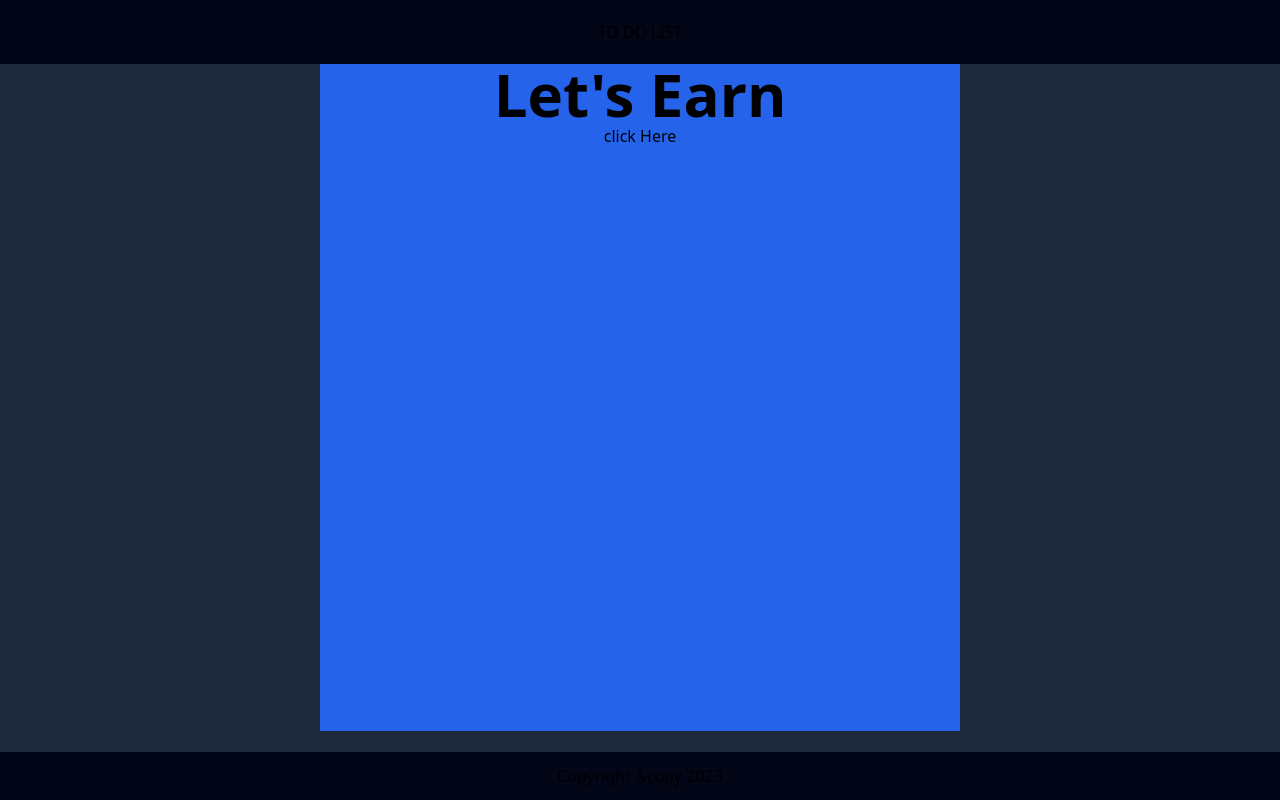
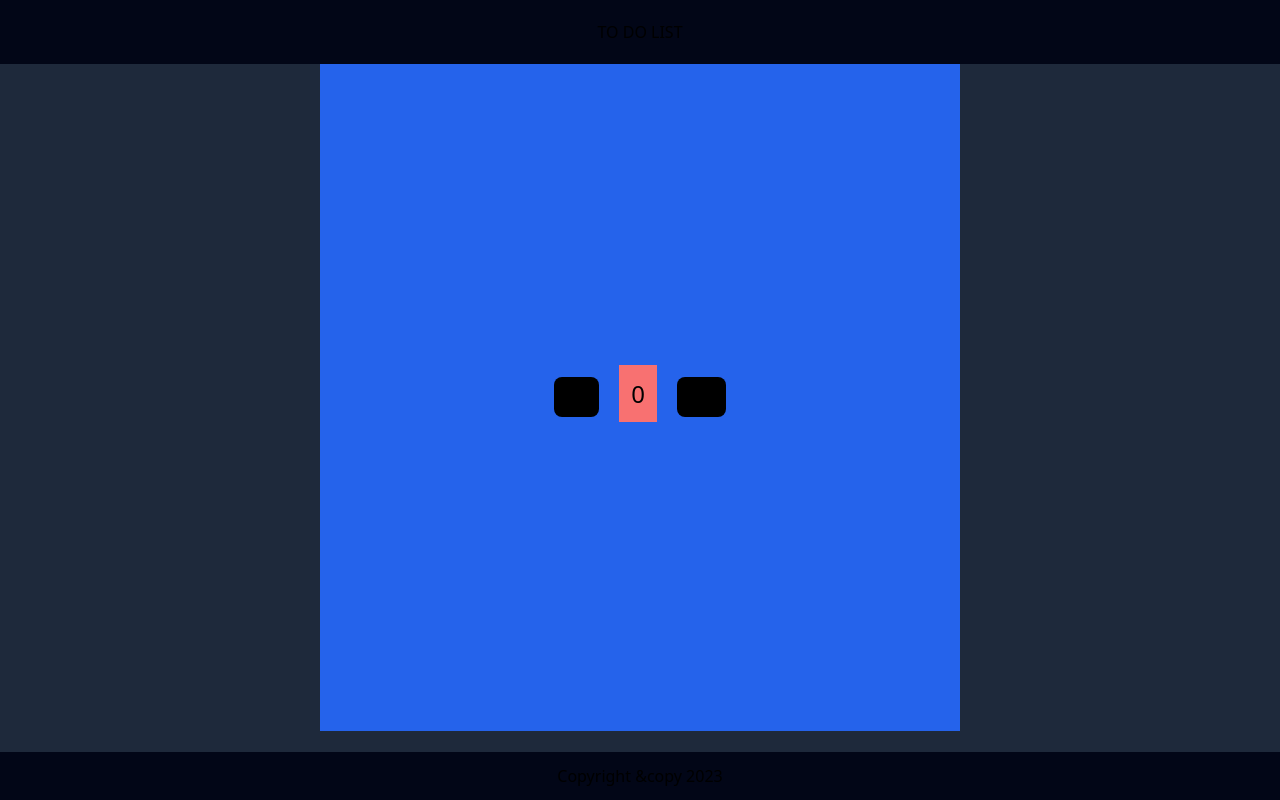
Before and after one commit to natesh16/React-practice, a React (Create React App) app: page / in a window 1280 px wide. Built offline with nearby package versions, Linux system fonts and the light colour scheme.

Commit message:
usestate

```diff
--- a/src/Content.js
+++ b/src/Content.js
@@ -1,24 +1,27 @@
-import React from 'react'
-
+import React, { useState } from 'react'
 const Content = () => {
     function handelnamechanger(){
         const name=["Earn","Work","Play With Code"]
         const list =Math.floor(Math.random()*3);
         return name[list]
       }
-const handelclick=()=>{
-  console.log("WELL DONE!")
-}
+      const [count,setcount]=useState(0)
 
-const handelclick2=(name)=>{
-  console.log(`WELL DONE! ${name}`)
-}
+        function handleincrement(){
+          setcount(count +1)
+        }
+        function handledecremen(){
+          setcount(count -1)
+        }
 
   return (
     <div className='w-1/2 bg-blue-600 h-5/6 mx-auto'>
-      <div className='flex flex-col'>
-        <p className='my-auto mx-auto text-black text-6xl  font-bold text-center'>Let's {handelnamechanger()}</p>
-        <button onClick={()=>handelclick2("Natesh")}> click Here</button>
+      <div className='flex h-full'>
+        <div className=' mx-auto my-auto'>
+            <button className='rounded-lg bg-black px-5 py-2' onClick={handledecremen}>-</button>
+            <span className='p-3 text-2xl font-blod bg-red-400 m-5'>{count}</span>
+            <button className='rounded-lg bg-black px-5 py-2' onClick={ handleincrement}>+</button>
+        </div>
       </div>
     </div>
   )
```
